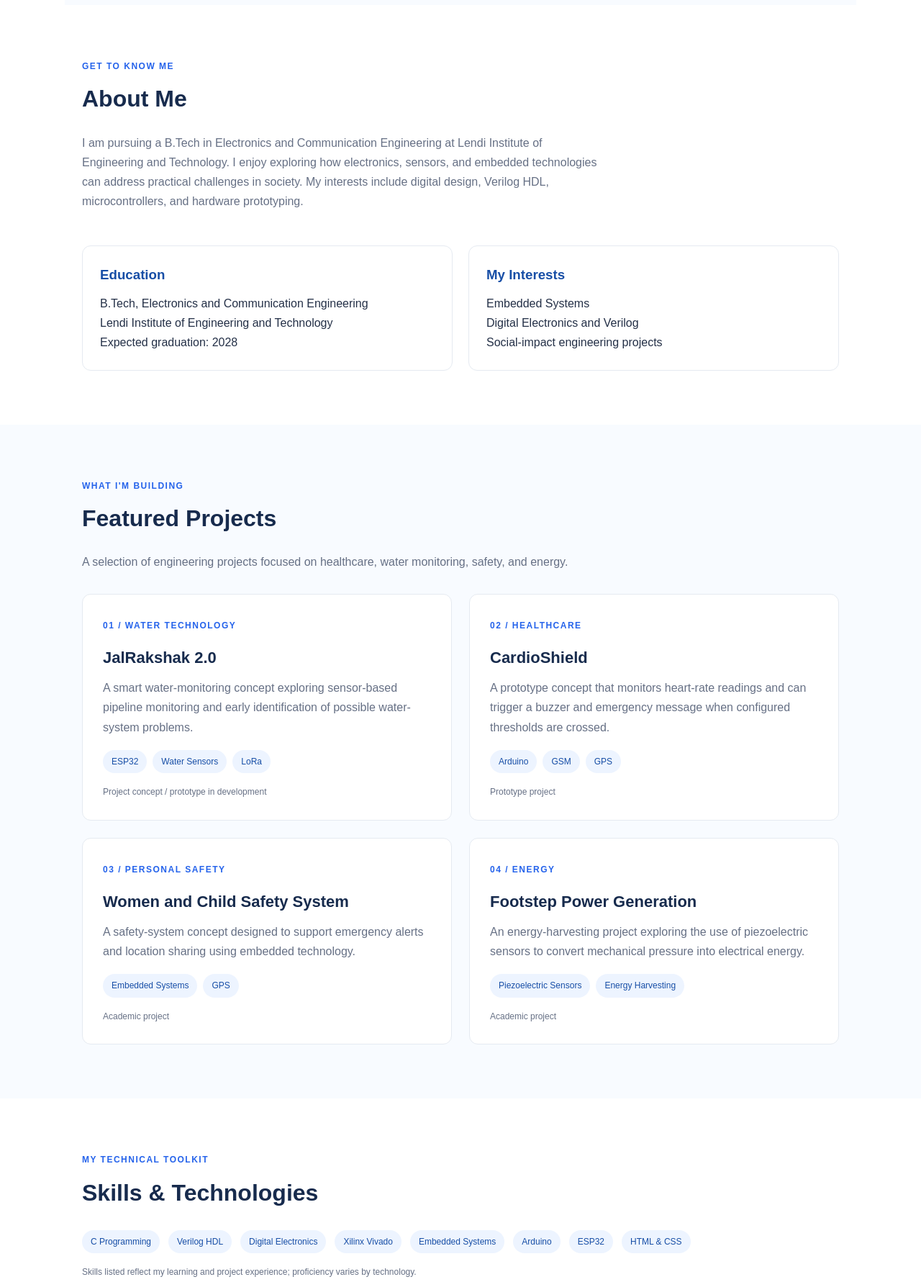
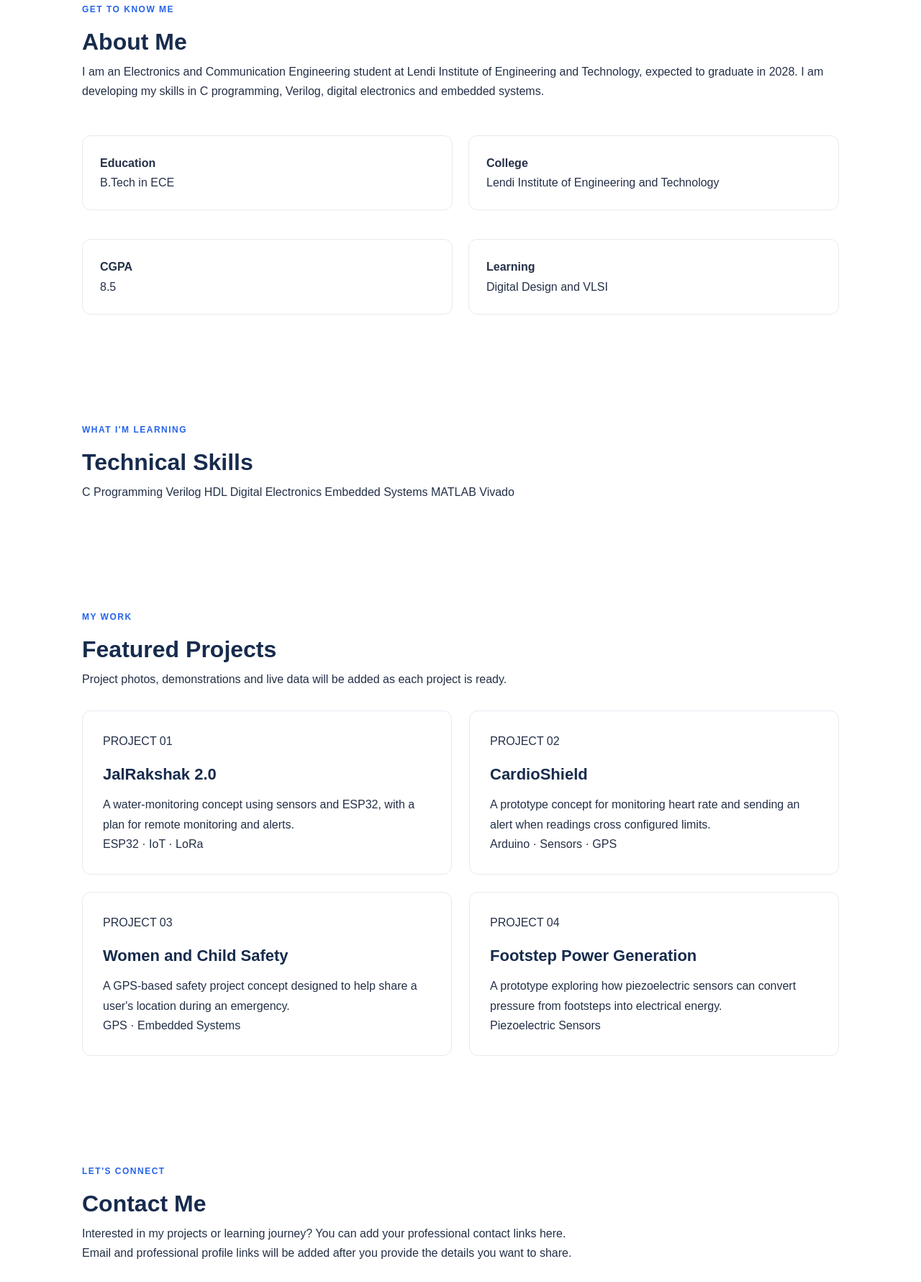
Before and after one commit to Khyathi-bondada/khyathi-portfolio, a plain HTML site: page index.html in a window 1280 px wide. Shown: the part 644-2425 px from the top of the page at 72% size. Drawn offline with Linux system fonts and the light colour scheme.

Commit message:
Revise index.html for improved portfolio presentation
Updated the index.html file to enhance the portfolio layout and content, including new sections for skills, projects, and contact information.

```diff
--- a/index.html
+++ b/index.html
@@ -3,239 +3,112 @@
 <head>
   <meta charset="UTF-8">
   <meta name="viewport" content="width=device-width, initial-scale=1.0">
-    <title>Khyathi | ECE Project Portfolio</title>
-    <meta name="description" content="Explore my ECE projects, engineering innovations, and technical skills.">
+  <title>Khyathi | ECE Portfolio</title>
+  <meta name="description" content="Electronics and Communication Engineering student portfolio">
   <link rel="stylesheet" href="style.css">
 </head>
-
 <body>
-
-    <!-- Navigation -->
-    <header>
-        <nav class="navbar">
-            <a href="#" class="logo">Khyathi<span>.</span></a>
-
-            <div class="nav-links">
+  <header class="navbar">
+    <a class="logo" href="#home">Khyathi<span>.</span></a>
+    <nav>
       <a href="#home">Home</a>
       <a href="#about">About</a>
+      <a href="#skills">Skills</a>
       <a href="#projects">Projects</a>
-                <a href="#skills">Skills</a>
       <a href="#contact">Contact</a>
-            </div>
     </nav>
   </header>
 
   <main>
-
-        <!-- Home Section -->
     <section id="home" class="hero">
+      <div class="hero-text">
         <p class="eyebrow">ELECTRONICS & COMMUNICATION ENGINEERING</p>
-
-            <h1>Engineering Ideas Into <span>Real Solutions.</span></h1>
-
-            <p class="intro">
-                Hi, I'm Khyathi, an ECE student passionate about
-                embedded systems, digital electronics, and innovative
-                hardware projects that solve real-world problems.
-            </p>
-
-            <div class="hero-buttons">
-                <a href="#projects" class="button">Explore My Projects</a>
-                <a href="#about" class="button secondary">About Me</a>
+        <h1>Hello, I'm <span>Khyathi</span></h1>
+        <h2>ECE Student | Aspiring VLSI Engineer</h2>
+        <p>I enjoy learning digital electronics, Verilog, embedded systems and building projects that solve real-world problems.</p>
+        <a class="button" href="#projects">Explore My Projects</a>
       </div>
-
-            <p class="hero-note">
-                Curious mind. Engineering solutions. Meaningful impact.
-            </p>
-        </section>
-
-        <!-- About Section -->
-        <section id="about" class="section">
-            <p class="section-label">GET TO KNOW ME</p>
-            <h2>About Me</h2>
-
-            <p class="section-description">
-                I am pursuing a B.Tech in Electronics and Communication
-                Engineering at Lendi Institute of Engineering and Technology.
-                I enjoy exploring how electronics, sensors, and embedded
-                technologies can address practical challenges in society.
-                My interests include digital design, Verilog HDL,
-                microcontrollers, and hardware prototyping.
-            </p>
-
-            <div class="info-grid">
-                <div class="info-card">
-                    <h3>Education</h3>
-                    <p>B.Tech, Electronics and Communication Engineering</p>
-                    <p>Lendi Institute of Engineering and Technology</p>
-                    <p>Expected graduation: 2028</p>
-                </div>
-
-                <div class="info-card">
-                    <h3>My Interests</h3>
-                    <p>Embedded Systems</p>
-                    <p>Digital Electronics and Verilog</p>
-                    <p>Social-impact engineering projects</p>
-                </div>
+      <div class="profile-placeholder">
+        <div class="initials">BK</div>
+        <p>Add your photo in a later step</p>
       </div>
     </section>
 
-        <!-- Projects Section -->
-        <section id="projects" class="section projects-section">
-            <p class="section-label">WHAT I'M BUILDING</p>
-            <h2>Featured Projects</h2>
-
-            <p class="section-description">
-                A selection of engineering projects focused on
-                healthcare, water monitoring, safety, and energy.
-            </p>
-
-            <div class="project-grid">
-
-                <article class="project-card">
-                    <span class="project-tag">01 / WATER TECHNOLOGY</span>
-                    <h3>JalRakshak 2.0</h3>
-                    <p>
-                        A smart water-monitoring concept exploring
-                        sensor-based pipeline monitoring and early
-                        identification of possible water-system problems.
-                    </p>
-                    <div class="tech-list">
-                        <span>ESP32</span>
-                        <span>Water Sensors</span>
-                        <span>LoRa</span>
-                    </div>
-                    <p class="status">Project concept / prototype in development</p>
-                </article>
-
-                <article class="project-card">
-                    <span class="project-tag">02 / HEALTHCARE</span>
-                    <h3>CardioShield</h3>
-                    <p>
-                        A prototype concept that monitors heart-rate
-                        readings and can trigger a buzzer and emergency
-                        message when configured thresholds are crossed.
-                    </p>
-                    <div class="tech-list">
-                        <span>Arduino</span>
-                        <span>GSM</span>
-                        <span>GPS</span>
-                    </div>
-                    <p class="status">Prototype project</p>
-                </article>
-
-                <article class="project-card">
-                    <span class="project-tag">03 / PERSONAL SAFETY</span>
-                    <h3>Women and Child Safety System</h3>
-                    <p>
-                        A safety-system concept designed to support
-                        emergency alerts and location sharing using
-                        embedded technology.
-                    </p>
-                    <div class="tech-list">
-                        <span>Embedded Systems</span>
-                        <span>GPS</span>
-                    </div>
-                    <p class="status">Academic project</p>
-                </article>
-
-                <article class="project-card">
-                    <span class="project-tag">04 / ENERGY</span>
-                    <h3>Footstep Power Generation</h3>
-                    <p>
-                        An energy-harvesting project exploring the use
-                        of piezoelectric sensors to convert mechanical
-                        pressure into electrical energy.
-                    </p>
-                    <div class="tech-list">
-                        <span>Piezoelectric Sensors</span>
-                        <span>Energy Harvesting</span>
-                    </div>
-                    <p class="status">Academic project</p>
-                </article>
-
+    <section id="about" class="section">
+      <p class="eyebrow">GET TO KNOW ME</p>
+      <h2>About Me</h2>
+      <p>I am an Electronics and Communication Engineering student at Lendi Institute of Engineering and Technology, expected to graduate in 2028. I am developing my skills in C programming, Verilog, digital electronics and embedded systems.</p>
+      <div class="info-grid">
+        <div class="info-card"><strong>Education</strong><p>B.Tech in ECE</p></div>
+        <div class="info-card"><strong>College</strong><p>Lendi Institute of Engineering and Technology</p></div>
+        <div class="info-card"><strong>CGPA</strong><p>8.5</p></div>
+        <div class="info-card"><strong>Learning</strong><p>Digital Design and VLSI</p></div>
       </div>
     </section>
 
-        <!-- Skills Section -->
     <section id="skills" class="section">
-            <p class="section-label">MY TECHNICAL TOOLKIT</p>
-            <h2>Skills & Technologies</h2>
-
-            <div class="skills-list">
+      <p class="eyebrow">WHAT I'M LEARNING</p>
+      <h2>Technical Skills</h2>
+      <div class="skill-list">
         <span>C Programming</span>
         <span>Verilog HDL</span>
         <span>Digital Electronics</span>
-                <span>Xilinx Vivado</span>
         <span>Embedded Systems</span>
-                <span>Arduino</span>
-                <span>ESP32</span>
-                <span>HTML & CSS</span>
+        <span>MATLAB</span>
+        <span>Vivado</span>
       </div>
-
-            <p class="small-note">
-                Skills listed reflect my learning and project experience;
-                proficiency varies by technology.
-            </p>
     </section>
 
-        <!-- Experience and Certifications -->
-        <section id="experience" class="section">
-            <p class="section-label">MY LEARNING JOURNEY</p>
-            <h2>Experience & Certifications</h2>
-
-            <div class="info-card">
-                <h3>Internship — Avishkaran Pvt. Ltd.</h3>
-                <p>
-                    Internship experience in a manufacturing environment,
-                    with exposure to PCB inspection.
-                </p>
+    <section id="projects" class="section">
+      <p class="eyebrow">MY WORK</p>
+      <h2>Featured Projects</h2>
+      <p class="section-intro">Project photos, demonstrations and live data will be added as each project is ready.</p>
+      <div class="project-grid">
+        <article class="project-card">
+          <div class="project-image">PROJECT 01</div>
+          <div class="project-content">
+            <h3>JalRakshak 2.0</h3>
+            <p>A water-monitoring concept using sensors and ESP32, with a plan for remote monitoring and alerts.</p>
+            <span class="tag">ESP32 · IoT · LoRa</span>
           </div>
-
-            <div class="info-card">
-                <h3>NPTEL — Semiconductor Devices</h3>
-                <p>Course completed.</p>
+        </article>
+        <article class="project-card">
+          <div class="project-image">PROJECT 02</div>
+          <div class="project-content">
+            <h3>CardioShield</h3>
+            <p>A prototype concept for monitoring heart rate and sending an alert when readings cross configured limits.</p>
+            <span class="tag">Arduino · Sensors · GPS</span>
           </div>
-
-            <p class="small-note">
-                Add certificates, dates, and supporting details when available.
-            </p>
+        </article>
+        <article class="project-card">
+          <div class="project-image">PROJECT 03</div>
+          <div class="project-content">
+            <h3>Women and Child Safety</h3>
+            <p>A GPS-based safety project concept designed to help share a user's location during an emergency.</p>
+            <span class="tag">GPS · Embedded Systems</span>
+          </div>
+        </article>
+        <article class="project-card">
+          <div class="project-image">PROJECT 04</div>
+          <div class="project-content">
+            <h3>Footstep Power Generation</h3>
+            <p>A prototype exploring how piezoelectric sensors can convert pressure from footsteps into electrical energy.</p>
+            <span class="tag">Piezoelectric Sensors</span>
+          </div>
+        </article>
+      </div>
     </section>
 
-        <!-- Contact Section -->
-        <section id="contact" class="section contact-section">
-            <p class="section-label">LET'S CONNECT</p>
-            <h2>Have an Idea? Let's Collaborate.</h2>
-
-            <p class="section-description">
-                I'm interested in learning, collaborating, and building
-                engineering projects that create a positive impact.
-            </p>
-
-            <div class="hero-buttons">
-                <!-- Replace the example links with your actual profiles -->
-                <a href="https://github.com/" class="button"
-                   target="_blank" rel="noopener noreferrer">
-                    GitHub
-                </a>
-
-                <a href="https://www.linkedin.com/" class="button secondary"
-                   target="_blank" rel="noopener noreferrer">
-                    LinkedIn
-                </a>
-            </div>
-
-            <p class="small-note">
-                Add your professional email and actual profile links here.
-            </p>
+    <section id="contact" class="section contact">
+      <p class="eyebrow">LET'S CONNECT</p>
+      <h2>Contact Me</h2>
+      <p>Interested in my projects or learning journey? You can add your professional contact links here.</p>
+      <p class="contact-note">Email and professional profile links will be added after you provide the details you want to share.</p>
     </section>
-
   </main>
 
   <footer>
-        <p>© 2026 Khyathi | ECE Project Portfolio</p>
-        <a href="#home">Back to top ↑</a>
+    <p>Designed by Khyathi | ECE Portfolio</p>
   </footer>
-
 </body>
 </html>
```
Lines whose indentation alone changed are shown as unchanged.
